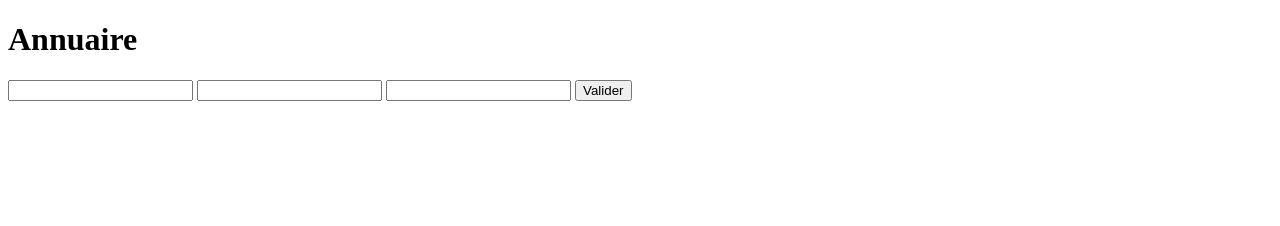
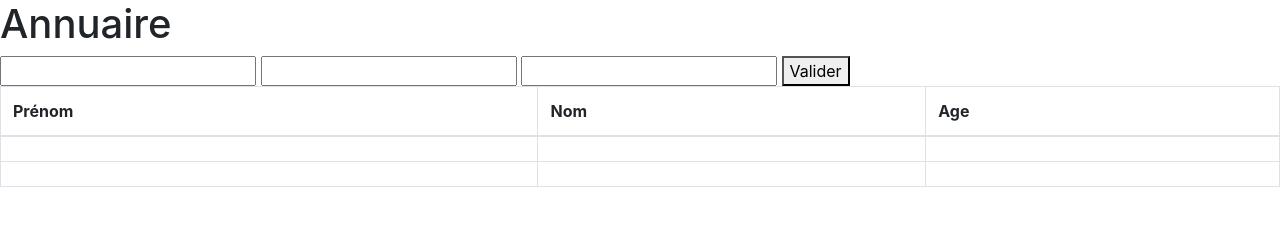
Before and after one commit to Emilie-dev/Agenda, a website: page index.html in a window 1280 px wide. Both pictures are taken after a click on the button "Valider". Drawn offline with nearby package versions, Linux system fonts and the light colour scheme.

Commit message:
end of the Agenda exercice

```diff
--- a/app.js
+++ b/app.js
@@ -26,9 +26,13 @@ $("#valider").click(function() {
 	var contact3= $("#old").val();
 	console.log(contact3);
 
-var person = {"nom": contact1, "prénom": contact2, "age":contact3};
+var person = {"nom": contact1, "prenom": contact2, "age":contact3};
 
-var total = annuaire.push(person);
+annuaire.push(person);
 console.log(annuaire);
 
+$('input').val(' ');   // efface le texte inscrit dans les inputs automatiquement
+
+$("#liste").append($("<tr><td>"+person.nom+"</td><td>"+person.prenom+"</td><td>"+person.age+"</td></tr>"));
+
 });
--- a/index.html
+++ b/index.html
@@ -3,18 +3,38 @@
 <head>
 <meta charset="utf-8">
 	<title>Annuaire</title>
+
+<link rel="stylesheet" type="text/css" href="bootstrap-3.3.7-dist/css/bootstrap.min.css">
 </head>
 <body>
-<h1>Annuaire</h1>
+	<h1>Annuaire</h1>
 
-<input type="text" id="firstname">
+	<input type="text" id="firstname">
 
-<input type="text" id="surname">
+	<input type="text" id="surname">
 
-<input type="text" id="old">
+	<input type="text" id="old">
 
-<button id="valider">Valider</button>
+	<button id="valider">Valider</button>
 
+	<div class="table-responsive">
+		<table id="liste" class="table table-bordered">
+			<thead>
+				<tr>
+					<th>Prénom</th>
+					<th>Nom</th>
+					<th>Age</th>
+				</tr>
+			</thead>
+			<tbody>
+				<tr>
+					<td></td>
+					<td></td>
+					<td></td>
+				</tr>
+			</tbody>
+		</table>
+	</div>
 
 <script type="text/javascript" src="node_modules/jquery/dist/jquery.min.js"></script>
 <script type="text/javascript" src="app.js"></script>
```
